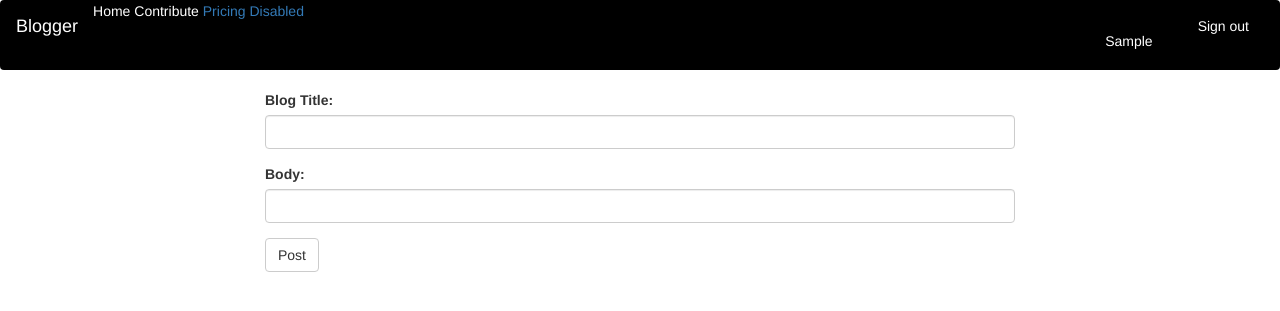
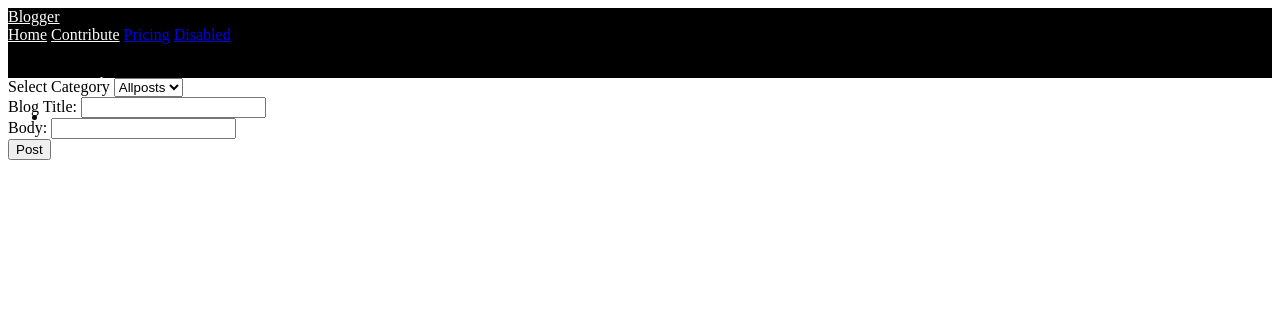
Before and after one commit to Alice-Githui/Blogger, a Flask app: page /newpost in a window 1280 px wide. Shown: the top 311 px of the page. Run offline with Flask 2, Linux system fonts and the light colour scheme; the visitor is signed in with stand-in values (Sample User, id 1); data comes from the database, SQL or seed files in the repository; some libraries are stand-ins or nearby versions.

Commit message:
Add functionality to render blog posts on webpage

```diff
--- a/app/main/forms.py
+++ b/app/main/forms.py
@@ -8,6 +8,7 @@
     submit=SubmitField('Submit')
 
 class BlogForm(FlaskForm):
+    category=SelectField('Select Category', choices=[('allposts', 'Allposts')])
     title=StringField('Blog Title:', validators=[Required()])
     blog=StringField('Body:', validators=[Required()])
     submit=SubmitField('Post')
--- a/app/main/views.py
+++ b/app/main/views.py
@@ -8,14 +8,13 @@
 
 @main.route('/')
 def index():
-    '''
-    returns the index page and renders its contents
-    '''
+    posts=Post.query.all()
+    allposts=Post.query.filter_by(category="allposts")
     title='Welcome to this blog app'
 
     quotes=get_quotes()
 
-    return render_template('index.html', title=title, quotes=quotes)
+    return render_template('index.html', title=title, quotes=quotes, posts=posts, allposts=allposts)
 
 @main.route('/user/<uname>')
 def profile(uname):
@@ -61,12 +60,12 @@
     form=BlogForm()
 
     if form.validate_on_submit():
+        category=form.category.data
         title=form.title.data
         blog=form.blog.data
         user_id=current_user
 
-        new_post=Post(title=title, blog=blog, user_id=user_id._get_current_object().id)
-        new_post.save()
+        new_post=Post(category=category,title=title, blog=blog, user_id=user_id._get_current_object().id)
 
         db.session.add(new_post)
         db.session.commit()
--- a/app/models.py
+++ b/app/models.py
@@ -52,6 +52,7 @@
     id=db.Column(db.Integer, primary_key=True)
     title=db.Column(db.String)
     blog=db.Column(db.Text)
+    category=db.Column(db.String)
     time=db.Column(db.DateTime(),default=datetime.utcnow)
     user_id=db.Column(db.Integer, db.ForeignKey('users.id'))
     comments=db.relationship('Comment', foreign_keys="Comment.post_id",backref='post', lazy="dynamic")
--- /dev/null
+++ b/app/static/CSS/style.css
@@ -0,0 +1,5 @@
+*{
+    box-sizing: border-box;
+    margin: 0;
+    padding: 0;
+}
--- a/app/templates/base.html
+++ b/app/templates/base.html
@@ -1,5 +1,8 @@
 {% extends 'bootstrap/base.html' %}
 <!-- Navbar block -->
+{% block styles %}
+
+{% endblock %}
 {% block navbar %}
     {% include 'navbar.html' %}
 {% endblock %}
--- a/app/templates/index.html
+++ b/app/templates/index.html
@@ -1,4 +1,5 @@
 {% extends 'base.html' %}
+{% import 'macros.html' as macro %}
 
 <!DOCTYPE html>
 <html>
@@ -14,6 +15,7 @@
         <div class="container-fluid">
             <div class="row">
                 <div class="col-md-10">
+                    {{macro.displayCategory(allposts)}}
 
                 </div>
                 <div class="col-md-2">
```
Also changed, not shown: app/templates/macros.html (added, +18 -0 lines), migrations/versions/a599aad49d41_update_the_post_model.py (added, +28 -0 lines).
